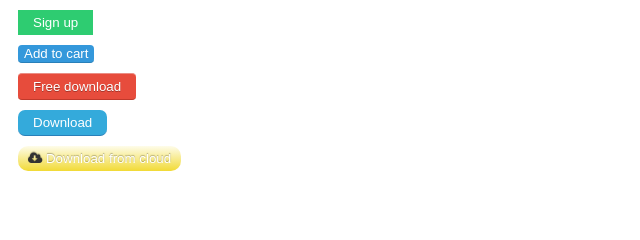
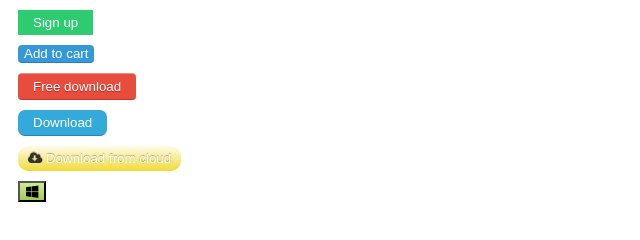
Before and after one commit to Millen-yoobee/buttons, a plain HTML site: page index.html in a window 1280 px wide. Shown: the full height of the page, 0-640 px from the left. Drawn offline with Linux system fonts and the light colour scheme.

Commit message:
windows button

```diff
--- a/css/styles.css
+++ b/css/styles.css
@@ -67,3 +67,12 @@ filter: progid:DXImageTransform.Microsoft.gradient( startColorstr='#fefcea', end
 #five i {
 	color: #333333;
 }
+#six {
+/* Permalink - use to edit and share this gradient: http://colorzilla.com/gradient-editor/#cdeb8e+0,a5c956+100;Green+3D+%232 */
+background: #cdeb8e; /* Old browsers */
+background: -moz-linear-gradient(top, #cdeb8e 0%, #a5c956 100%); /* FF3.6-15 */
+background: -webkit-linear-gradient(top, #cdeb8e 0%,#a5c956 100%); /* Chrome10-25,Safari5.1-6 */
+background: linear-gradient(to bottom, #cdeb8e 0%,#a5c956 100%); /* W3C, IE10+, FF16+, Chrome26+, Opera12+, Safari7+ */
+filter: progid:DXImageTransform.Microsoft.gradient( startColorstr='#cdeb8e', endColorstr='#a5c956',GradientType=0 ); /* IE6-9 */
+
+}
--- a/index.html
+++ b/index.html
@@ -21,6 +21,7 @@
 		<button id="three">Free download </button>
 		<button id="four">Download </button>
 		<button id="five"> <i class="fa fa-cloud-download"></i> Download from cloud</button>
+		<button id="six"> <i class="fa fa-windows"></i> </button>
 
 	</body>
 </html>
```
